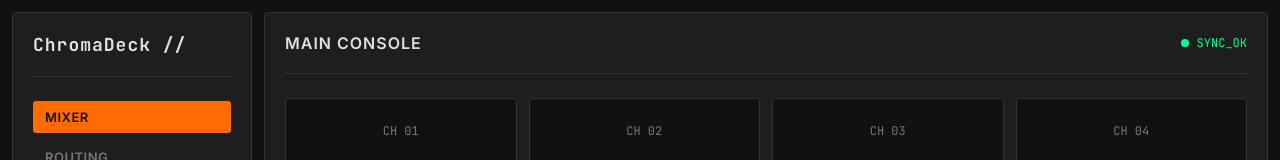
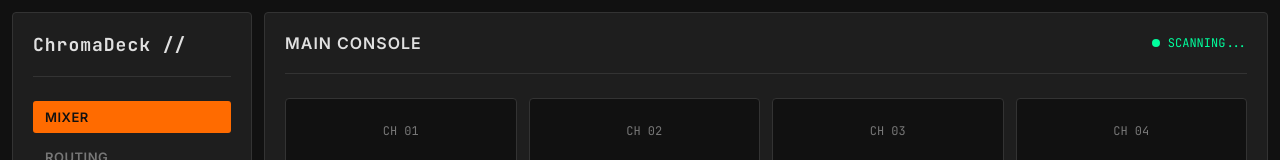
Before and after one commit to FBIopeningUPP/ChromaDeck, a React (Vite) app in the folder companion/: page / in a window 1280 px wide. Shown: the top 160 px of the page. Built offline with nearby package versions, Linux system fonts and the light colour scheme.

Commit message:
i am pro

```diff
--- a/companion/src/App.tsx
+++ b/companion/src/App.tsx
@@ -1,8 +1,29 @@
-import { useState } from "react";
+import { useEffect, useState } from "react";
+import { invoke } from "@tauri-apps/api/core";
 import "./App.css";
 
 function App() {
   const [faderLevels] = useState([85, 42, 18, 100]);
+  const [deviceName, setDeviceName] = useState("SCANNING...");
+
+  useEffect(() => {
+    async function scanMidiPorts() {
+      try {
+        const ports = await invoke<string[]>("list_midi_ports");
+        if (ports.length > 0) {
+          setDeviceName(ports[0]);
+        } else {
+          setDeviceName("NO HARDWARE DETECTED");
+        }
+      } catch (error) {
+        console.error("Failed to feth midi ports", error);
+      }
+    }
+
+    scanMidiPorts();
+    const interval = setInterval(scanMidiPorts, 2000);
+    return () => clearInterval(interval);
+  }, []);
 
   return (
     <div className="app-container">
@@ -18,9 +39,9 @@ function App() {
       <div className="panel main-content">
         <div className="header">
           <h2>Main Console</h2>
-          <div className="status-badge">
-            <div className="status-dot"></div>
-            SYNC_OK
+          <div className="status-badge" style={{color: deviceName == "NO HARDWARE DETECTED" ? '#ff3333' : 'var(--accent-secondary)' }}>
+            <div className="status-dot" style={{ backgroundColor: deviceName === "NO HARDWARE DETECTED" ? '#ff3333' : 'var(--accent-secondary)' }}></div>
+            {deviceName}
           </div>
         </div>
 
```
